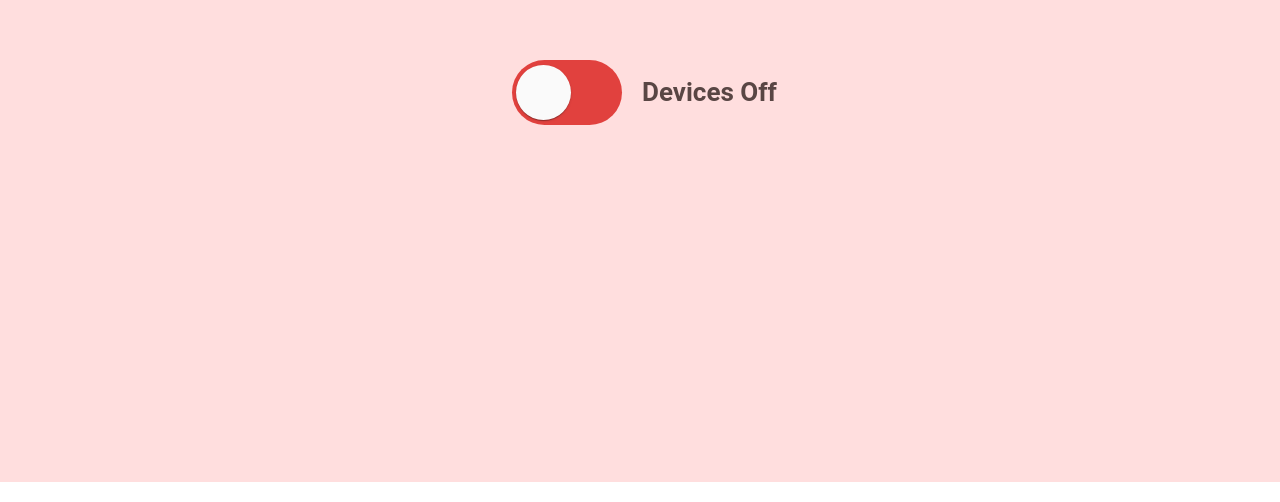
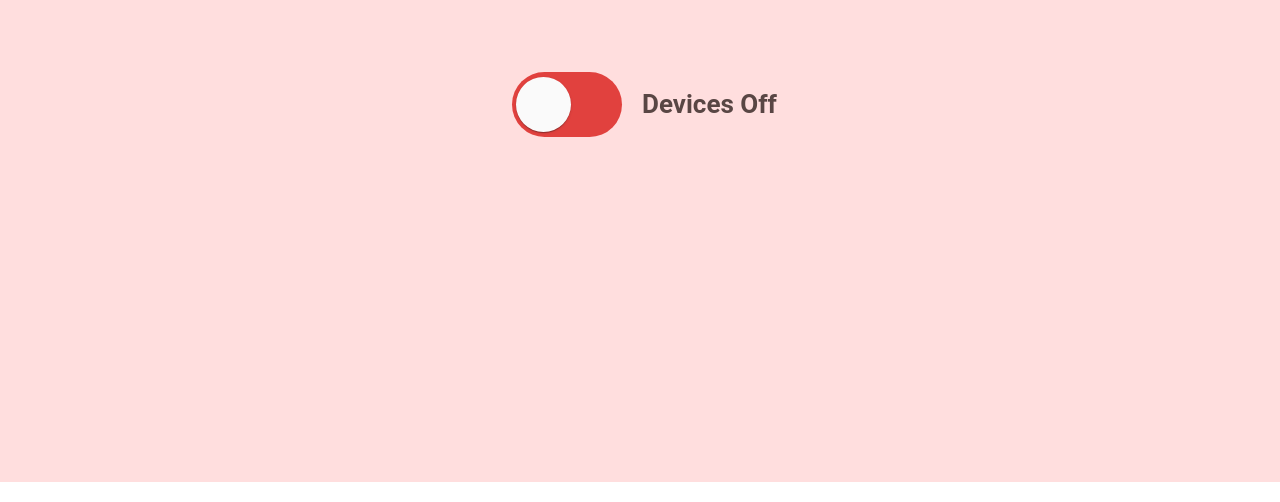
Before and after one commit to praveen-barawal/angular-animation, an Angular app: page / in a window 1280 px wide. Shown: the part 298-800 px from the top of the page. Built offline with nearby package versions, Linux system fonts and the light colour scheme.

Commit message:
1 file modified

```diff
--- a/src/styles.scss
+++ b/src/styles.scss
@@ -108,8 +108,8 @@ body {
   margin-left: 38%;
   position: absolute;
   top: 50%;
-  -ms-transform: translateY(-50%);
-  transform: translateY(-50%);
+  //-ms-transform: translateY(-50%);
+  //transform: translateY(-50%);
 }
 
 .progress-text {
```
